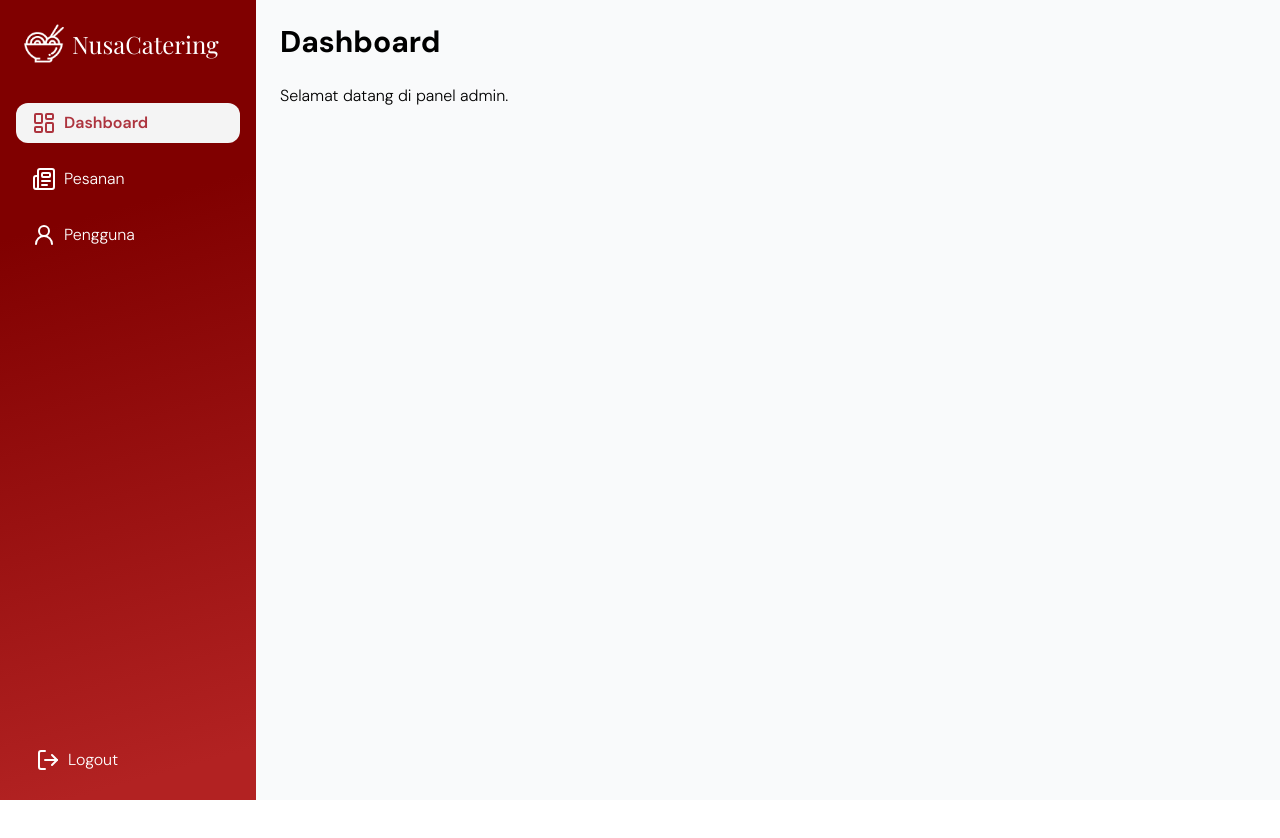
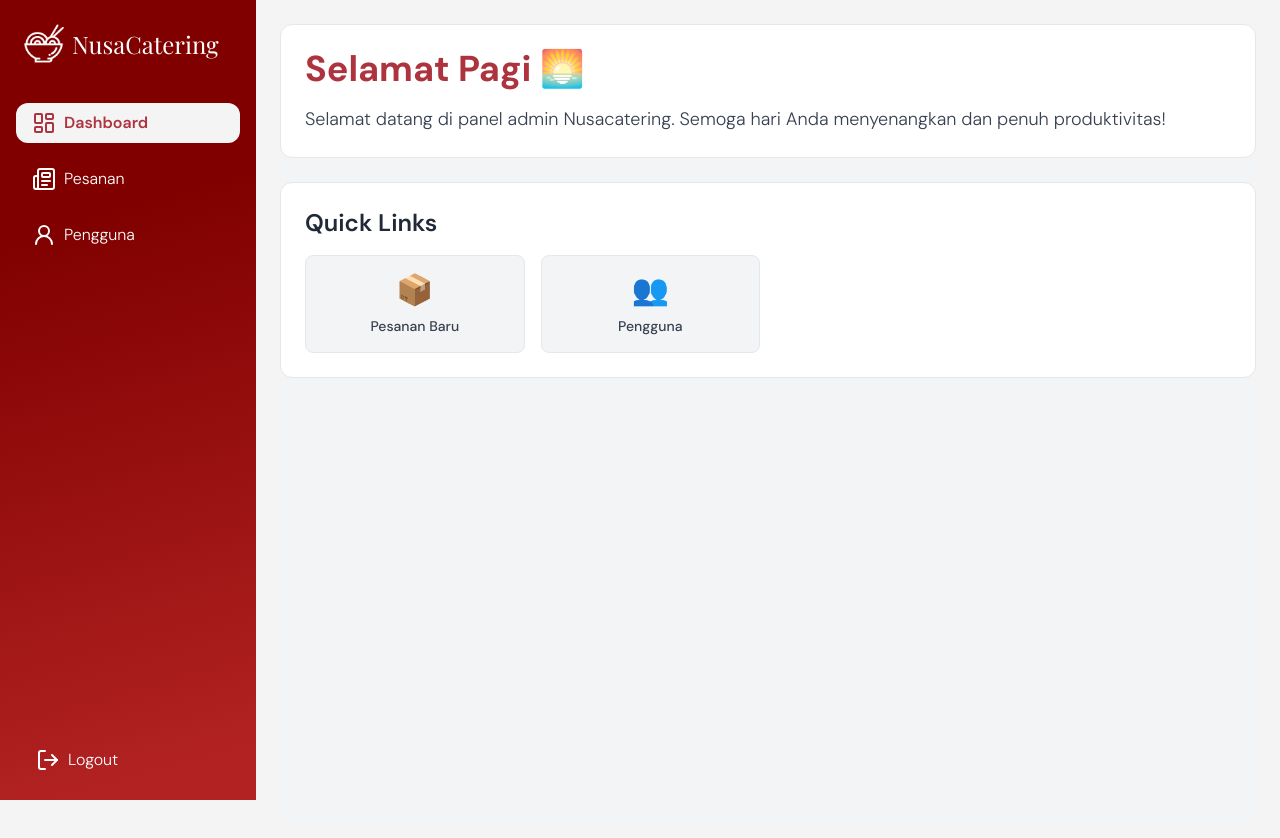
Before and after one commit to taliyameyswara/nusacatering, a React (Vite) app: page /admin/dashboard in a window 1280 px wide. Shown: the top 838 px of the page. Before the commit the page ends 800 px from the top, so only its background shows below. Built offline with nearby package versions, Linux system fonts and the light colour scheme; sample sign-in values are in the browser's storage; a web font is replaced by a local one.

Commit message:
🐞 fix: dashboard

```diff
--- a/src/api/config/axiosInstance.js
+++ b/src/api/config/axiosInstance.js
@@ -2,7 +2,7 @@ import axios from "axios";
 
 // Base instance for API requests
 export const axiosInstance = axios.create({
-  baseURL: "http://localhost:8000/api",
+  baseURL: "https://nusacatering-api-roan.vercel.app/api/api",
   timeout: 10000,
   headers: {
     "Content-Type": "application/json",
--- a/src/layouts/DashboardLayout.jsx
+++ b/src/layouts/DashboardLayout.jsx
@@ -12,7 +12,7 @@ const DashboardLayout = () => {
   const { handleLogout } = useAuth();
 
   return (
-    <div className="min-h-screen bg-gray-50 flex">
+    <div className="min-h-screen bg-light flex">
       {/* Sidebar */}
       <div className="w-64 bg-gradient text-white fixed h-full flex flex-col">
         <div className="p-6">
--- a/src/pages/admin/Dashboard.jsx
+++ b/src/pages/admin/Dashboard.jsx
@@ -1,10 +1,51 @@
 import React from "react";
 
 const Dashboard = () => {
+  const currentHour = new Date().getHours();
+
+  const getGreeting = () => {
+    if (currentHour < 12) return "Selamat Pagi 🌅";
+    if (currentHour < 18) return "Selamat Siang ☀️";
+    return "Selamat Malam 🌙";
+  };
+
+  const quickLinks = [
+    { title: "Pesanan Baru", href: "/admin/orders", icon: "📦" },
+
+    { title: "Pengguna", href: "/admin/users", icon: "👥" },
+  ];
+
   return (
-    <div>
-      <h1 className="text-3xl font-bold mb-6">Dashboard</h1>
-      <p>Selamat datang di panel admin.</p>
+    <div className="bg-gray-100 min-h-screen">
+      <div className="bg-white border rounded-xl p-6 mb-6">
+        <h1 className="text-4xl font-bold text-primary mb-4">
+          {getGreeting()}
+        </h1>
+        <p className="text-lg text-gray-700">
+          Selamat datang di panel admin Nusacatering. Semoga hari Anda
+          menyenangkan dan penuh produktivitas!
+        </p>
+      </div>
+
+      <div className="bg-white border rounded-xl p-6">
+        <h2 className="text-2xl font-semibold text-gray-800 mb-4">
+          Quick Links
+        </h2>
+        <div className="grid grid-cols-2 gap-4 sm:grid-cols-4">
+          {quickLinks.map((link, index) => (
+            <a
+              key={index}
+              href={link.href}
+              className="flex items-center justify-center flex-col bg-gray-100 border rounded-lg p-4 hover:bg-gray-200 transition"
+            >
+              <span className="text-3xl mb-2">{link.icon}</span>
+              <span className="text-sm font-medium text-gray-700">
+                {link.title}
+              </span>
+            </a>
+          ))}
+        </div>
+      </div>
     </div>
   );
 };
--- a/src/pages/admin/Orders.jsx
+++ b/src/pages/admin/Orders.jsx
@@ -1,5 +1,6 @@
 import React, { useEffect, useState } from "react";
 import { transactionAPI } from "../../api/apiService";
+import Loading from "../../components/Loading";
 
 const Modal = ({ show, onClose, order, onApprove, onReject }) => {
   const [paymentType, setPaymentType] = useState("");
@@ -208,7 +209,8 @@ const Orders = () => {
     }
   };
 
-  if (loading) return <p>Loading...</p>;
+  if (loading) return <Loading bgColor="bg-light" color="border-red-800" />;
+
   if (error) return <p>Error: {error}</p>;
 
   return (
```
